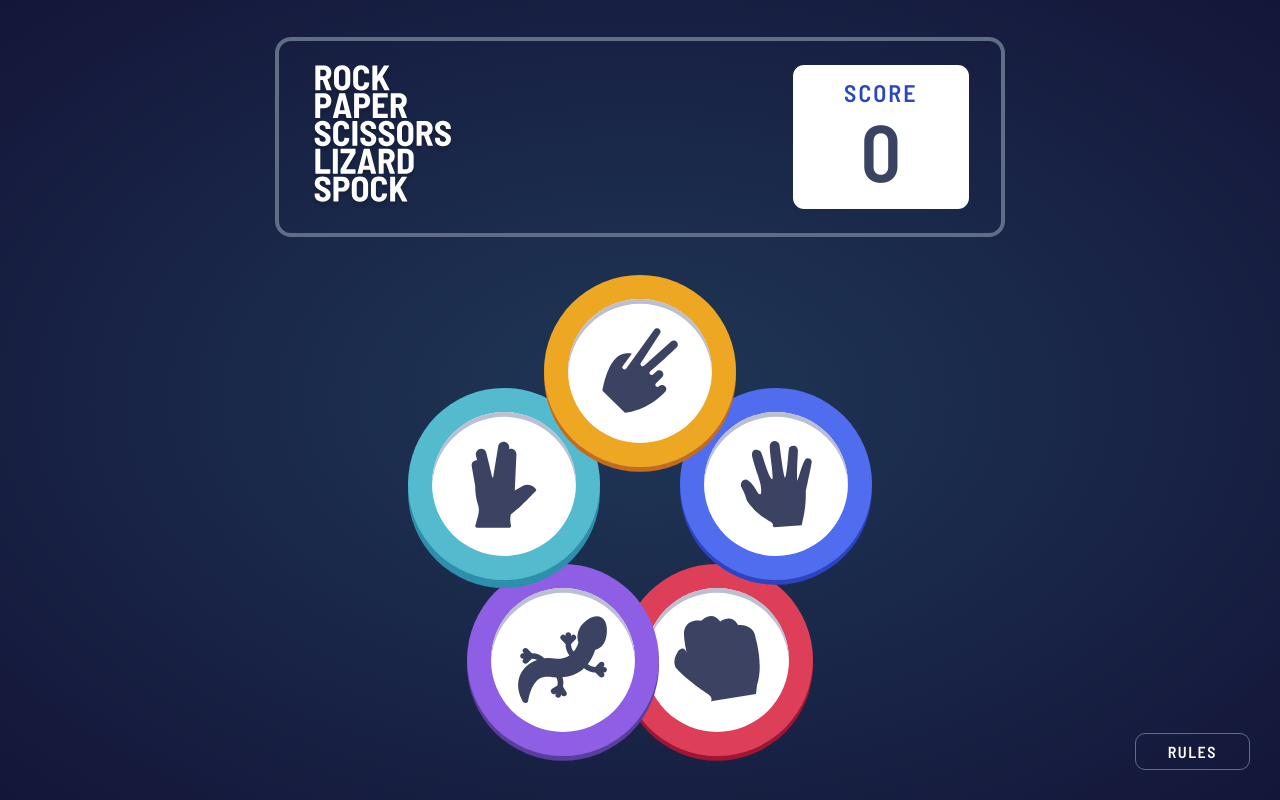
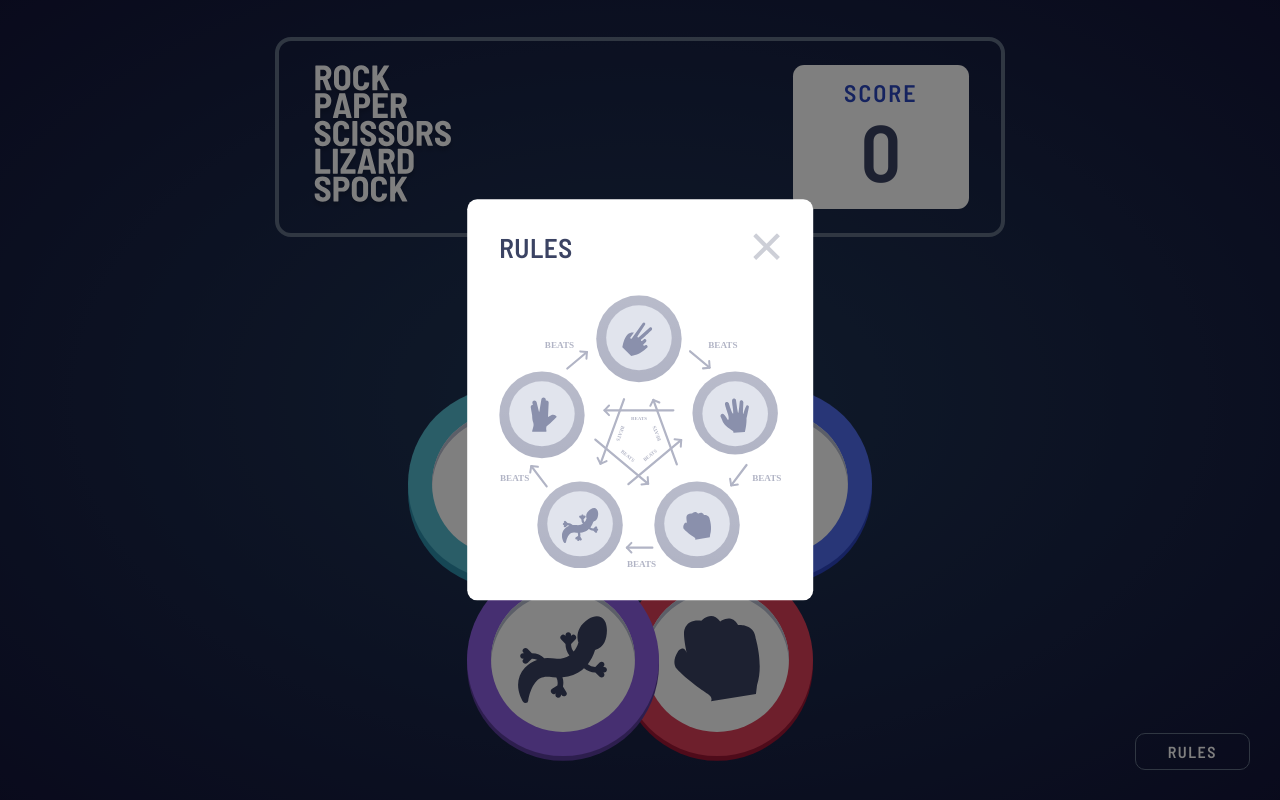
Before and after one commit to vivek091195/Rock-Paper-Scissors-Lizzard-Spock, a React (Create React App) app: page / in a window 1280 px wide. Both pictures are taken after a click on the element "RULES". Built offline with nearby package versions, Linux system fonts and the light colour scheme.

Commit message:
<RPSLS> Added rules screen

```diff
--- a/src/GamePanel.style.js
+++ b/src/GamePanel.style.js
@@ -10,6 +10,7 @@ const GameWindowPanelWrapper = styled.div`
 
 const SVGWrapper = styled.img`
   height: ${(props) => props.height || '60%'};
+  object-fit: cover;
   @media only screen and (max-width: 768px) {
     height: ${(props) => props.height || '56%'};
   }
--- a/src/LandingPage.js
+++ b/src/LandingPage.js
@@ -1,9 +1,18 @@
 import React from 'react';
-import { GameWrapper, RulesPanel } from './LandingPage.style';
+import {
+  GameWrapper,
+  RulesPanel,
+  Overlay,
+  Modal,
+  ModalHeader,
+  Heading,
+} from './LandingPage.style';
 import { ScorePanel } from './ScorePanel';
 import { GamePanel } from './GamePanel';
 import { ResultPanel } from './ResultPanel';
 import { useControl } from './hooks/useControl';
+import { SVGWrapper } from './GamePanel.style';
+import { Rules, CloseBtn } from './icons';
 
 const LandingPage = () => {
   const {
@@ -13,6 +22,8 @@ const LandingPage = () => {
     onOptionClickHandler,
     result,
     score,
+    showOverlay,
+    setShowOverlay,
   } = useControl();
   return (
     <GameWrapper>
@@ -27,7 +38,23 @@ const LandingPage = () => {
           result={result}
         />
       )}
-      <RulesPanel>Rules</RulesPanel>
+      <RulesPanel onClick={() => setShowOverlay(true)}>Rules</RulesPanel>
+      {showOverlay && (
+        <Overlay>
+          <Modal>
+            <ModalHeader>
+              <Heading>Rules</Heading>
+              <SVGWrapper
+                src={CloseBtn}
+                height="1.7rem"
+                onClick={() => setShowOverlay(false)}
+                style={{ cursor: 'pointer' }}
+              />
+            </ModalHeader>
+            <SVGWrapper src={Rules} height="52%" />
+          </Modal>
+        </Overlay>
+      )}
     </GameWrapper>
   );
 };
--- a/src/LandingPage.style.js
+++ b/src/LandingPage.style.js
@@ -32,4 +32,51 @@ const RulesPanel = styled.div`
   }
 `;
 
-export { GameWrapper, RulesPanel };
+const Overlay = styled.div`
+  position: absolute;
+  top: 0;
+  left: 0;
+  z-index: 999;
+  height: 100%;
+  width: 100%;
+  background: rgba(0, 0, 0, 0.5);
+`;
+
+const Modal = styled.div`
+  background: white;
+  position: absolute;
+  top: 50%;
+  left: 50%;
+  width: 27%;
+  border-radius: 10px;
+  transform: translate(-50%, -50%);
+  display: flex;
+  flex-direction: column;
+  justify-content: space-around;
+  padding: 2rem;
+  @media only screen and (max-width: 768px) {
+    width: 100%;
+    height: 100%;
+  }
+`;
+
+const ModalHeader = styled.div`
+  display: flex;
+  justify-content: space-between;
+  text-transform: uppercase;
+  align-items: center;
+  margin-bottom: 2rem;
+`;
+
+const Heading = styled.div`
+  font-size: 1.7rem;
+  text-transform: uppercase;
+  font-weight: bold;
+  letter-spacing: 0.5px;
+  color: hsl(229, 25%, 31%);
+  @media only screen and (max-width: 768px) {
+    font-size: 3rem;
+  }
+`;
+
+export { GameWrapper, RulesPanel, Overlay, Modal, ModalHeader, Heading };
--- a/src/hooks/useControl.js
+++ b/src/hooks/useControl.js
@@ -11,6 +11,7 @@ const useControl = () => {
   const [userSelection, setUserSelection] = useState(null);
   const [houseSelection, setHouseSelection] = useState(null);
   const [result, setResult] = useState(TIE);
+  const [showOverlay, setShowOverlay] = useState(false);
   const [score, setScore] = useState(
     parseInt(localStorage.getItem(LOCALSTORAGE_KEY), 10) || 0
   );
@@ -75,6 +76,8 @@ const useControl = () => {
     onOptionClickHandler,
     result,
     score,
+    showOverlay,
+    setShowOverlay,
   };
 };
 
--- a/src/icons.js
+++ b/src/icons.js
@@ -5,5 +5,7 @@ import Spock from './assets/svgs/spock.svg';
 import Paper from './assets/svgs/paper.svg';
 import Frame from './assets/svgs/frame.svg';
 import Logo from './assets/svgs/logo.svg';
+import Rules from './assets/svgs/rules.svg';
+import CloseBtn from './assets/svgs/close.svg';
 
-export { Rock, Scissor, Lizard, Spock, Paper, Frame, Logo };
+export { Rock, Scissor, Lizard, Spock, Paper, Frame, Logo, Rules, CloseBtn };
```
Also changed, not shown: src/assets/svgs/close.svg (added), src/assets/svgs/rules.svg (added).
